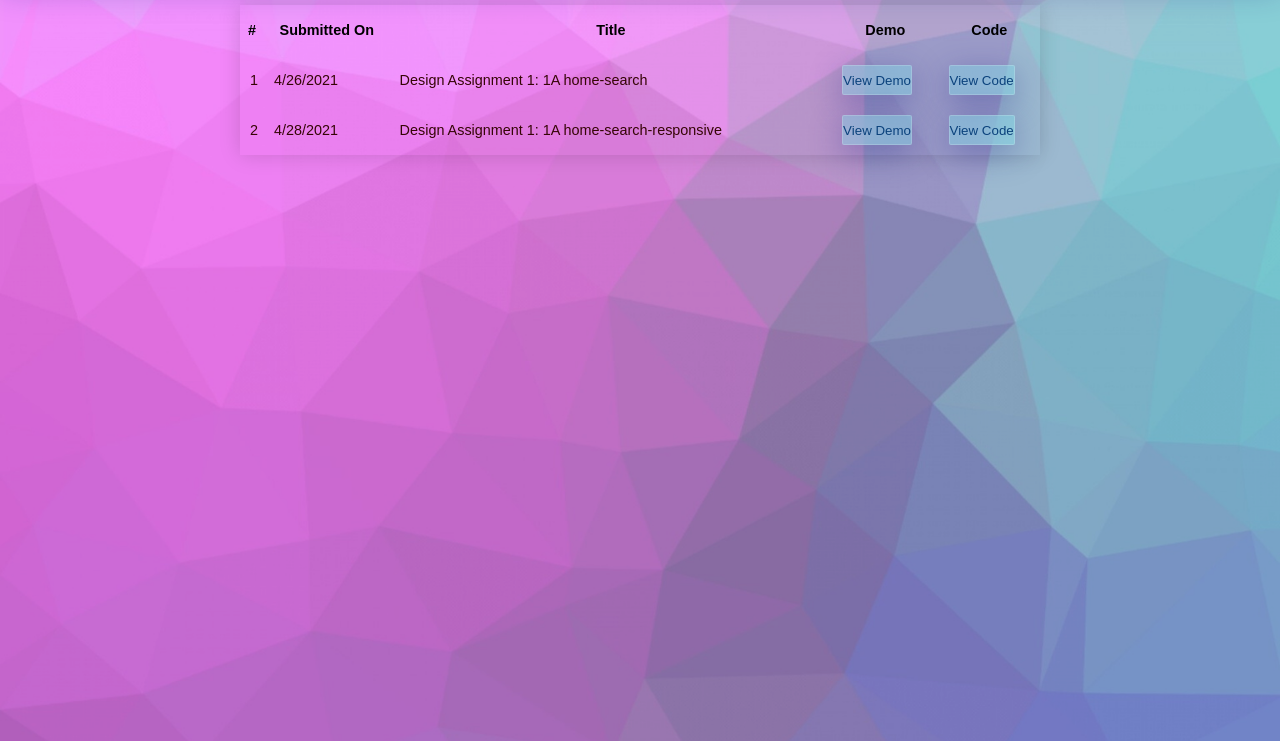
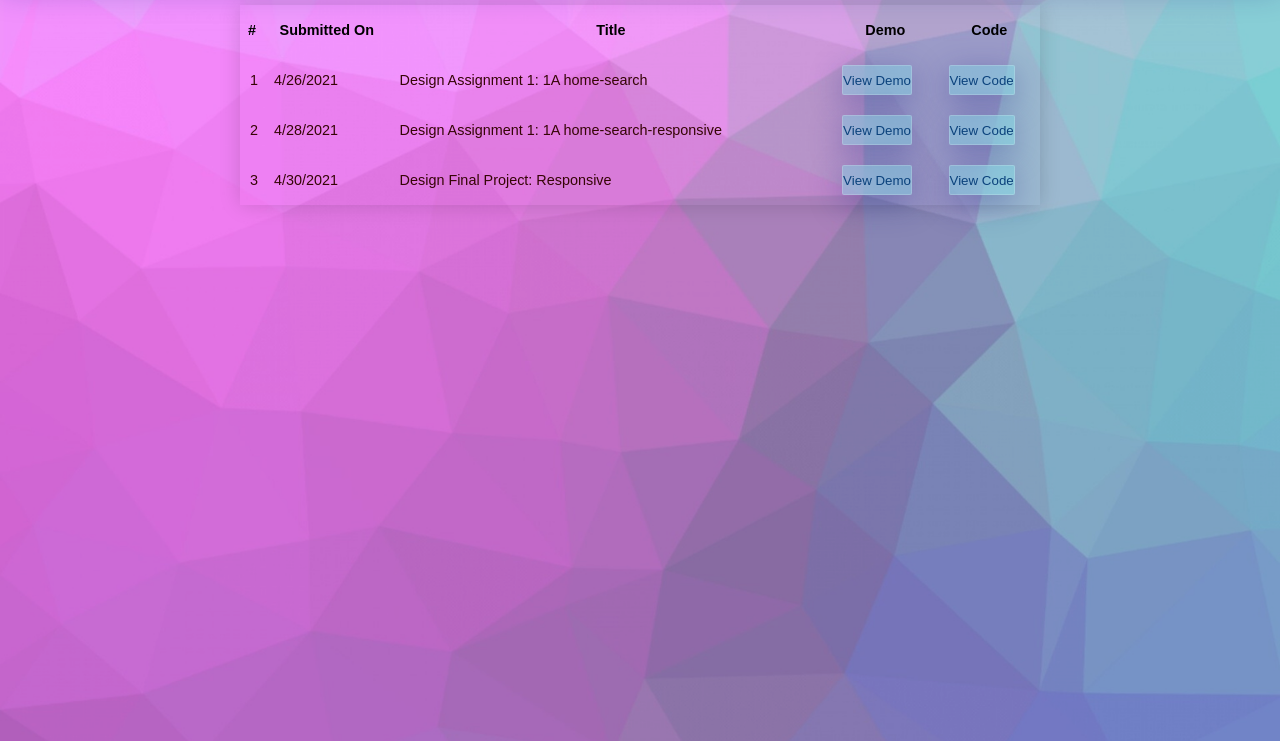
Before and after one commit to prashant1gh/prashant1gh.github.io, a plain HTML site: page index.html in a window 1280 px wide. Shown: the part 59-800 px from the top of the page. Drawn offline with Linux system fonts and the light colour scheme.

Commit message:
add final design project to list

```diff
--- a/index.html
+++ b/index.html
@@ -46,6 +46,15 @@
                                 class="view-code">View Code</button></a></td>
                 </tr>
 
+                <tr>
+                    <td>3</td>
+                    <td>4/30/2021</td>
+                    <td>Design Final Project: Responsive</td>
+                    <td><a href="https://prashant1gh.github.io/Final-design-assigment/"><button class="view-demo">View Demo</button></a></td>
+                    <td><a href="https://github.com/prashant1gh/Final-design-assigment"><button
+                                class="view-code">View Code</button></a></td>
+                </tr>
+
             </tbody>
         </table>
     </main>
```
